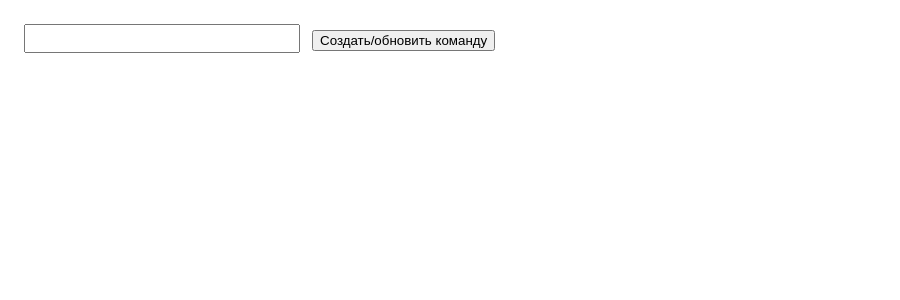
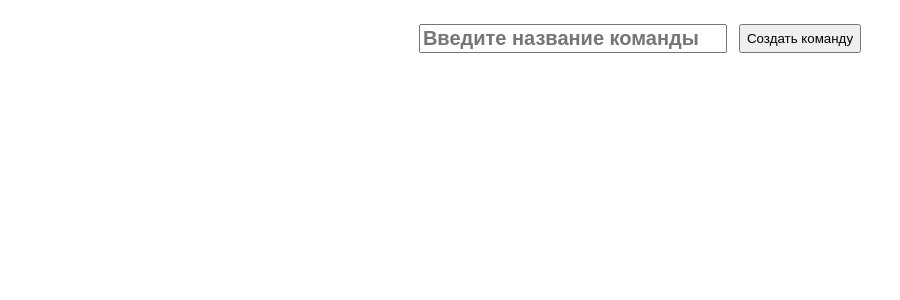
Before and after one commit to SocnetDev/wherelogic, a React (Create React App) app: page /player in a window 1280 px wide. Shown: the top 300 px of the page, without its empty margins (0-900 px from the left). Built offline with nearby package versions, Linux system fonts and the light colour scheme; no server answers; the database is empty.

Commit message:
Большая красная кнопка: немного стилей и верстки + "нормальное" обновление текущего вопроса

```diff
--- a/src/pages/PlayerScreen.css
+++ b/src/pages/PlayerScreen.css
@@ -3,7 +3,25 @@
 }
 
 .ps-NameBlock {
+   display: -webkit-box;
+   display: -ms-flexbox;
    display: flex;
+   -webkit-box-pack: center;
+   -ms-flex-pack: center;
+   justify-content: center;
+}
+
+.ps-Base__wrapper {
+   display: -webkit-box;
+   display: -ms-flexbox;
+   display: flex;
+   -webkit-box-orient: vertical;
+   -webkit-box-direction: normal;
+   -ms-flex-direction: column;
+   flex-direction: column;
+   -webkit-box-align: center;
+   -ms-flex-align: center;
+   align-items: center;
 }
 
 .ps-NameBlock__name {
@@ -12,6 +30,14 @@
    margin-right: 12px;
 }
 
+.ps-NameBlock__name_input {
+   width: 300px;
+}
+
+.ps-Button {
+   margin: 24px;
+}
+
 .ps-Button_selected {
    opacity: 0.2;
 }
--- a/src/pages/PlayerScreen.tsx
+++ b/src/pages/PlayerScreen.tsx
@@ -7,6 +7,7 @@ export function PlayerScreen() {
     const [name, setName] = useState<any>('');
     const [answered, setAnswered] = useState<boolean>(false);
     const [nameEdit, setNameEdit] = useState<boolean>(true);
+    const [curQuest, setCurQuest] = useState<number>(0);
     let quest: number = 0;
 
 
@@ -15,6 +16,7 @@ export function PlayerScreen() {
             if (res.id !== quest) {
                 quest = res.id;
                 setAnswered(false);
+                setCurQuest(quest);
             }
         });
         return () => {
@@ -36,7 +38,7 @@ export function PlayerScreen() {
     }
 
     function answer() {
-        if (!answered) {
+        if (!answered && curQuest) {
             setAnswered(true);
             addAnswer(name);
         }
@@ -48,22 +50,23 @@ export function PlayerScreen() {
     // Перед кнопкой надо запросить ввести имя команды
     return <div className='ps-Base'>
         {nameEdit ?
-            <div>
+            <div className='ps-NameBlock'>
                 <input type="text"
-                       className='ps-NameBlock__name'
+                       className='ps-NameBlock__name ps-NameBlock__name_input'
                        value={name}
+                       placeholder="Введите название команды"
                        onChange={(e: ChangeEvent<HTMLInputElement>) => {
                            setName(e.target.value)
                        }}/>
-                <button onClick={() => createOrUpdate()}>Создать/обновить команду</button>
+                <button onClick={() => createOrUpdate()}>{team ? 'Обновить' : 'Создать'} команду</button>
             </div>
             :
-            <div>
+            <div className='ps-Base__wrapper'>
                 <div className='ps-NameBlock'>
                     <div className='ps-NameBlock__name'>{name}</div>
                     <button onClick={() => setNameEdit(true)}>Отредактировать имя</button>
                 </div>
-                <img src='./button.svg' alt='press me' className={answered ? 'ps-Button_selected' : ''}
+                <img src='./button.svg' alt='press me' className={'ps-Button ' + (answered || !curQuest ? 'ps-Button_selected' : '')}
                      onClick={() => answer()}/>
             </div>
         }
```
